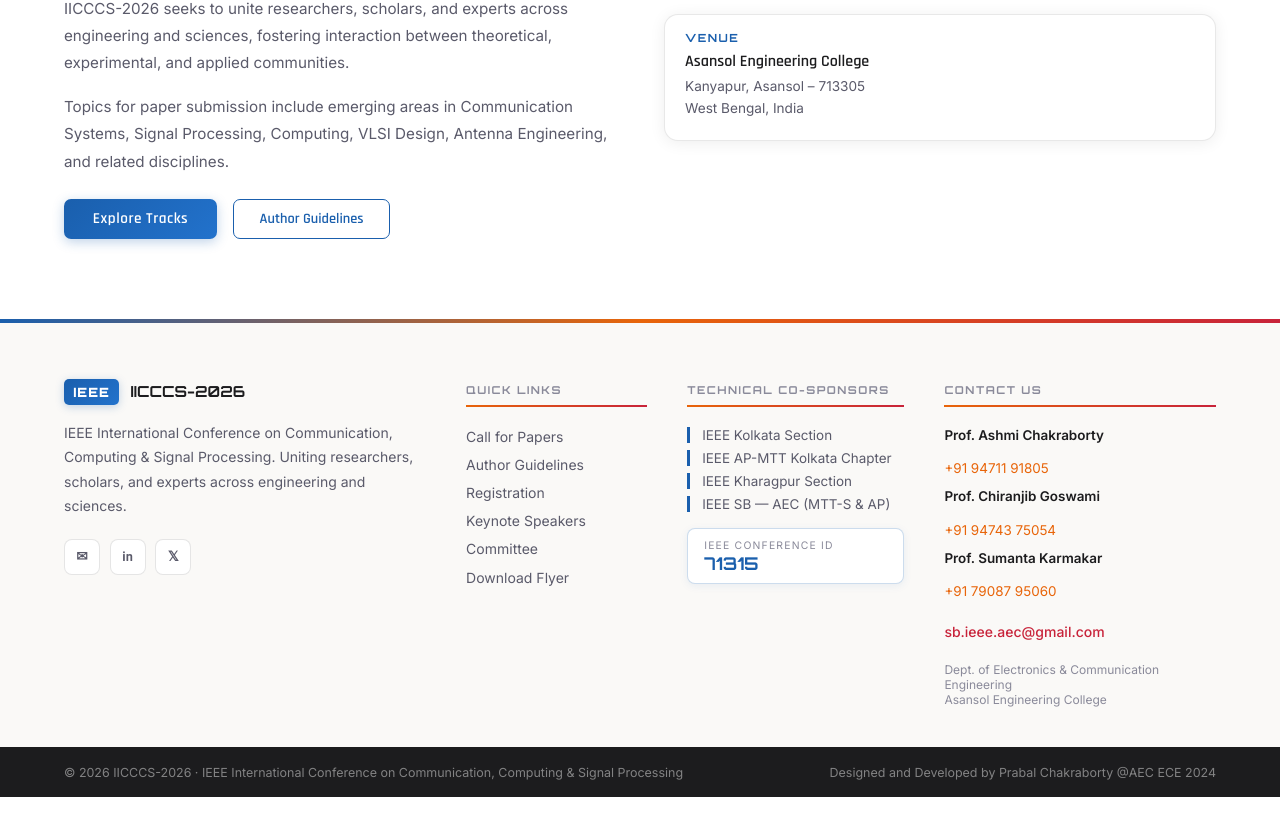
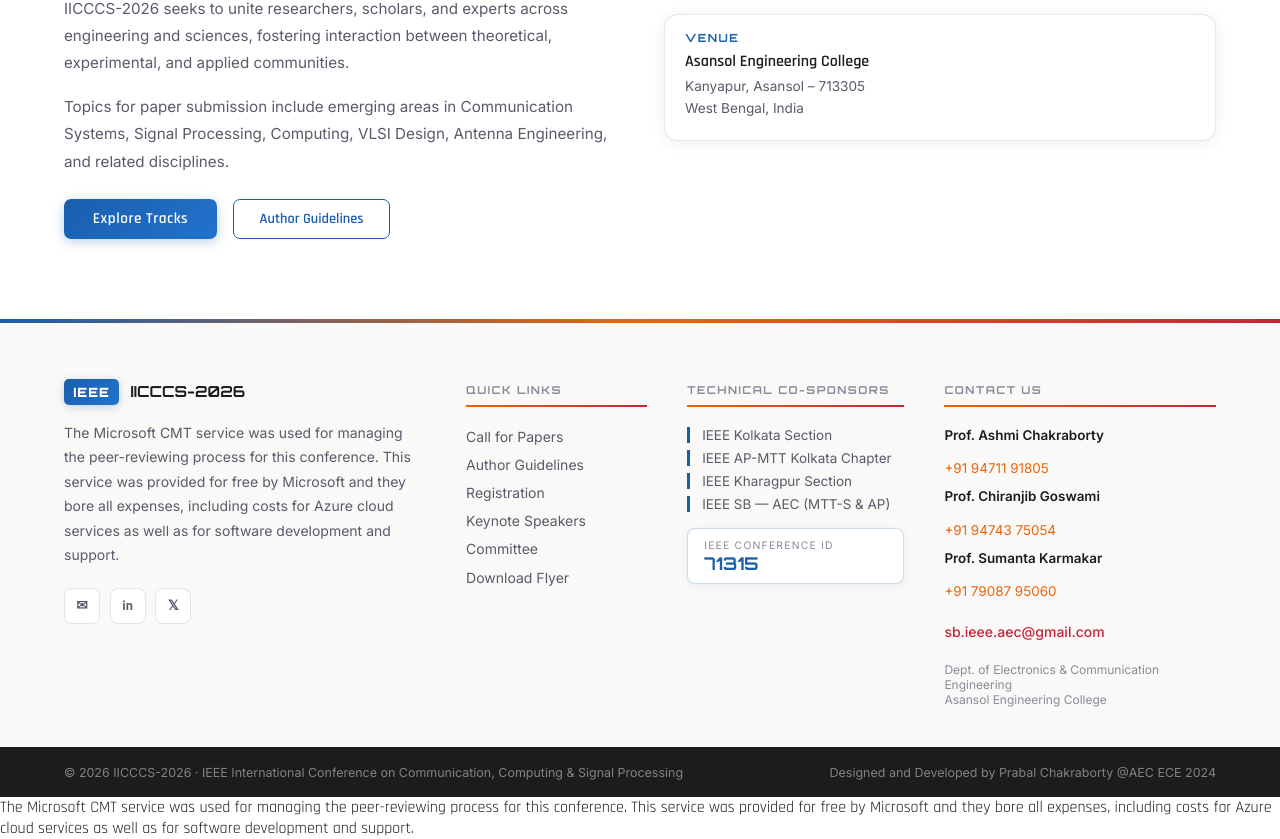
Before and after one commit to IEEE-IICCCS/iicccs-2026, an Angular app: page / in a window 1280 px wide. Shown: the part 3812-4651 px from the top of the page. Before the commit the page ends 4609 px from the top, so only its background shows below. Built offline with nearby package versions, Linux system fonts and the light colour scheme.

Commit message:
Prabal CMT Resolve

```diff
--- a/src/app/pages/cmt-auth/cmt-auth.component.html
+++ b/src/app/pages/cmt-auth/cmt-auth.component.html
@@ -7,12 +7,6 @@
 </div>
 <section class="container">
   <div class="notice-card glass-card">
-    <!-- <span>ℹ️</span> -->
-    <p>
-      The Microsoft CMT service was used for managing the peer-reviewing process
-      for this conference. This service was provided for free by Microsoft and
-      they bore all expenses, including costs for Azure cloud services as well
-      as for software development and support.
-    </p>
+    <p>The Microsoft CMT service was used for managing the peer-reviewing process for this conference. This service was provided for free by Microsoft and they bore all expenses, including costs for Azure cloud services as well as for software development and support.</p>
   </div>
 </section>
--- a/src/app/shared/footer/footer.component.html
+++ b/src/app/shared/footer/footer.component.html
@@ -8,9 +8,7 @@
             <span>IICCCS-2026</span>
           </div>
           <p>
-            IEEE International Conference on Communication, Computing &amp;
-            Signal Processing. Uniting researchers, scholars, and experts across
-            engineering and sciences.
+            The Microsoft CMT service was used for managing the peer-reviewing process for this conference. This service was provided for free by Microsoft and they bore all expenses, including costs for Azure cloud services as well as for software development and support.
           </p>
           <div class="social-links">
             <a href="mailto:sb.ieee.aec@gmail.com" title="Email">✉</a>
--- a/src/index.html
+++ b/src/index.html
@@ -18,5 +18,6 @@
 </head>
 <body>
   <app-root></app-root>
+  <p>The Microsoft CMT service was used for managing the peer-reviewing process for this conference. This service was provided for free by Microsoft and they bore all expenses, including costs for Azure cloud services as well as for software development and support.</p>
 </body>
 </html>
```
